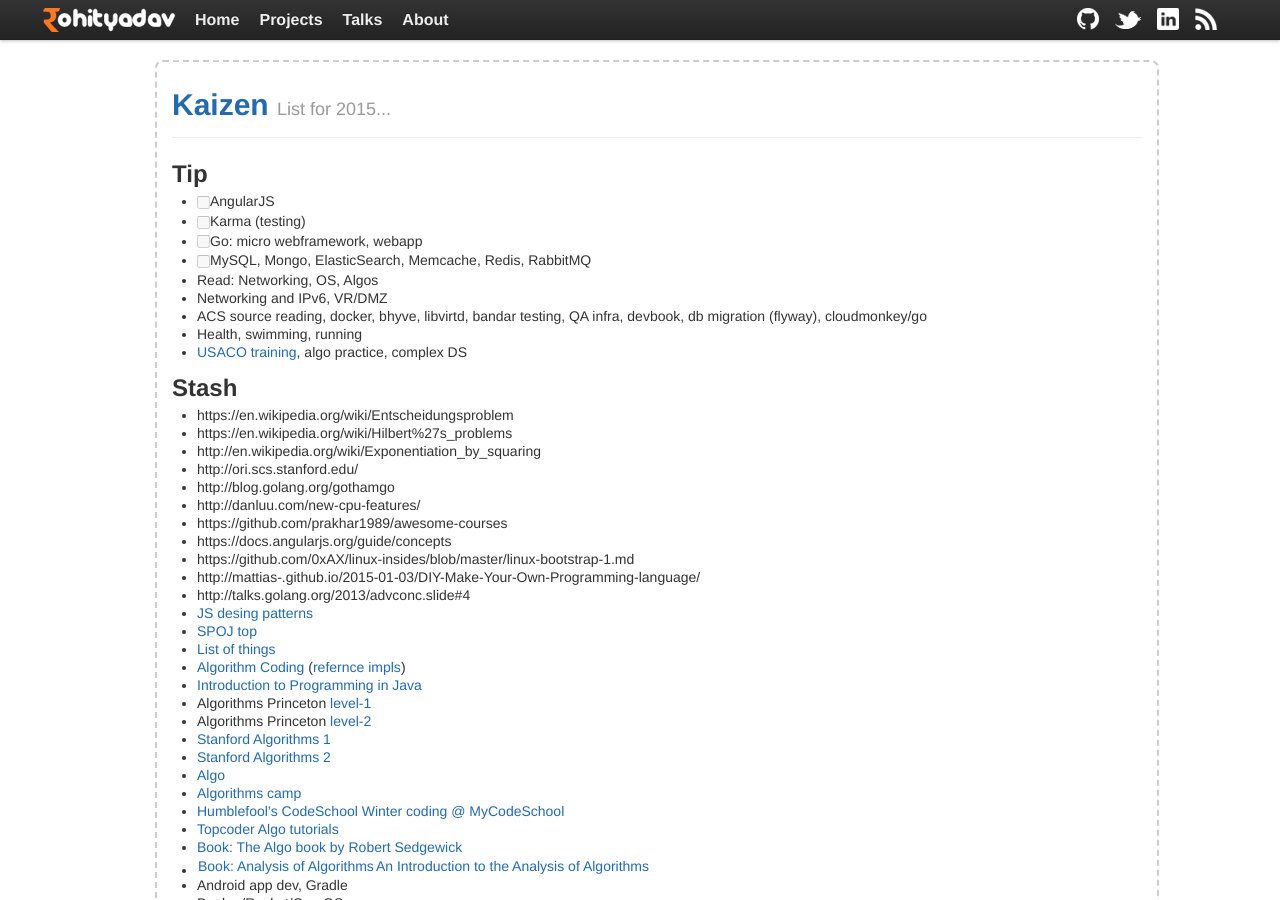
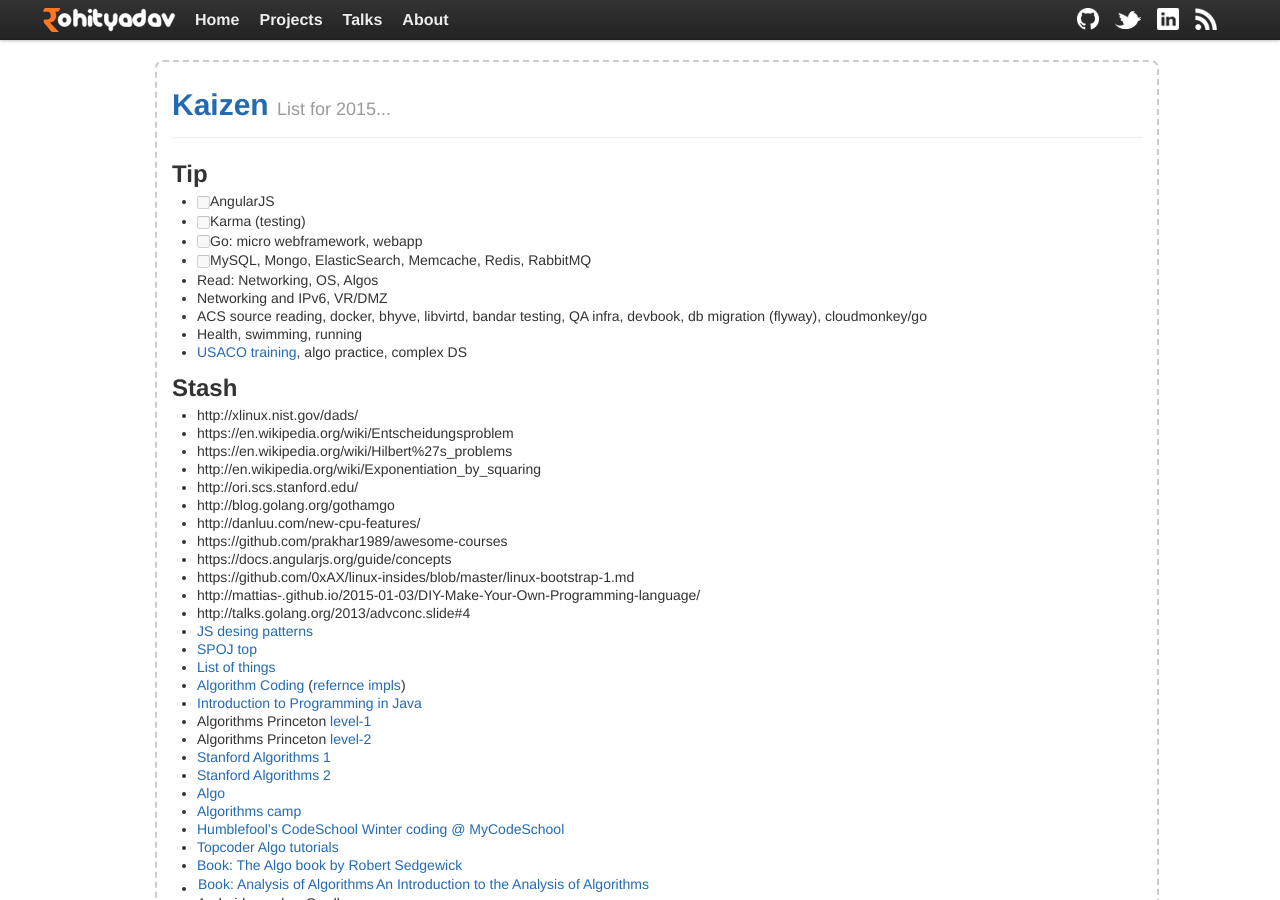
Before and after one commit to rohityadavcloud/rohityadavcloud.github.io, a Jekyll site: the page built from kaizen/index.markdown, in a window 1280 px wide and 900 px high. Built offline with Jekyll 4.4.1, drawn with Linux system fonts in a browser that asks for light colours; some of the changed lines change nothing that is shown.

Commit message:
ku
Signed-off-by: Rohit Yadav <rohit.yadav@shapeblue.com>

```diff
--- a/kaizen/index.markdown
+++ b/kaizen/index.markdown
@@ -18,6 +18,7 @@
 
 ## Stash
 
+- http://xlinux.nist.gov/dads/
 - https://en.wikipedia.org/wiki/Entscheidungsproblem
 - https://en.wikipedia.org/wiki/Hilbert%27s_problems
 - http://en.wikipedia.org/wiki/Exponentiation_by_squaring
```
